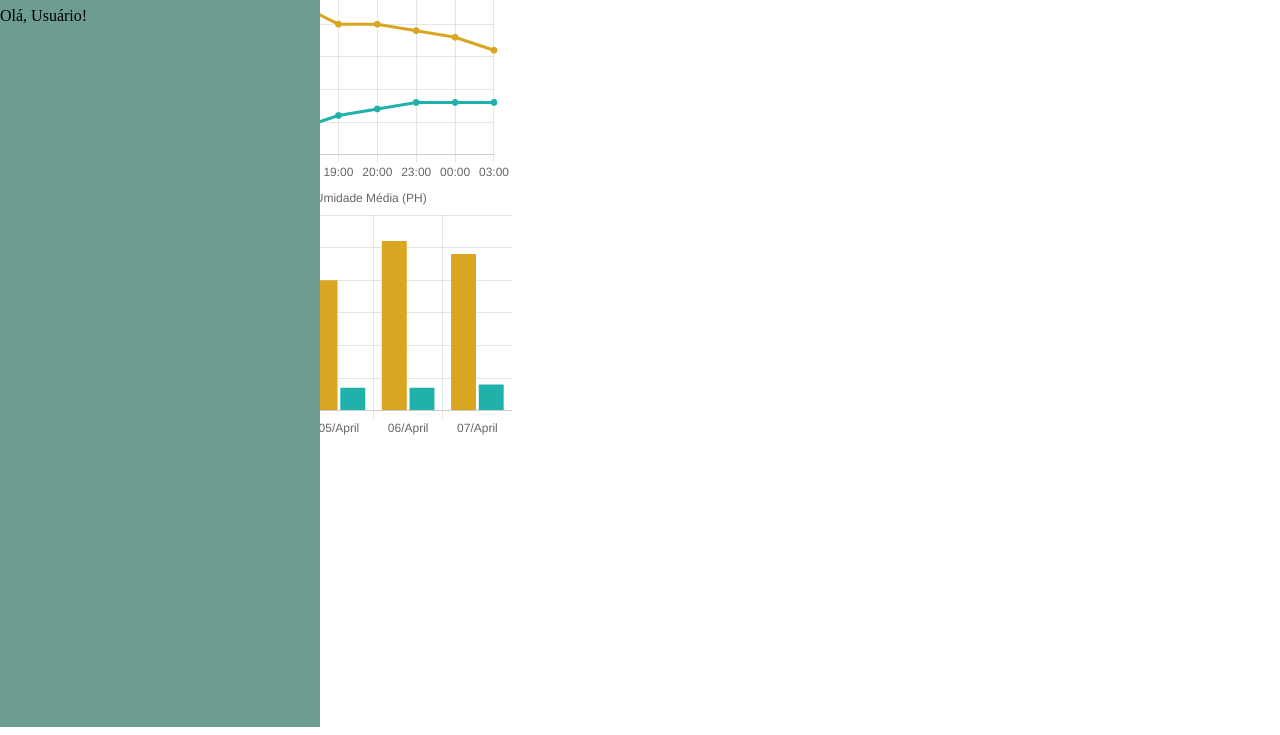
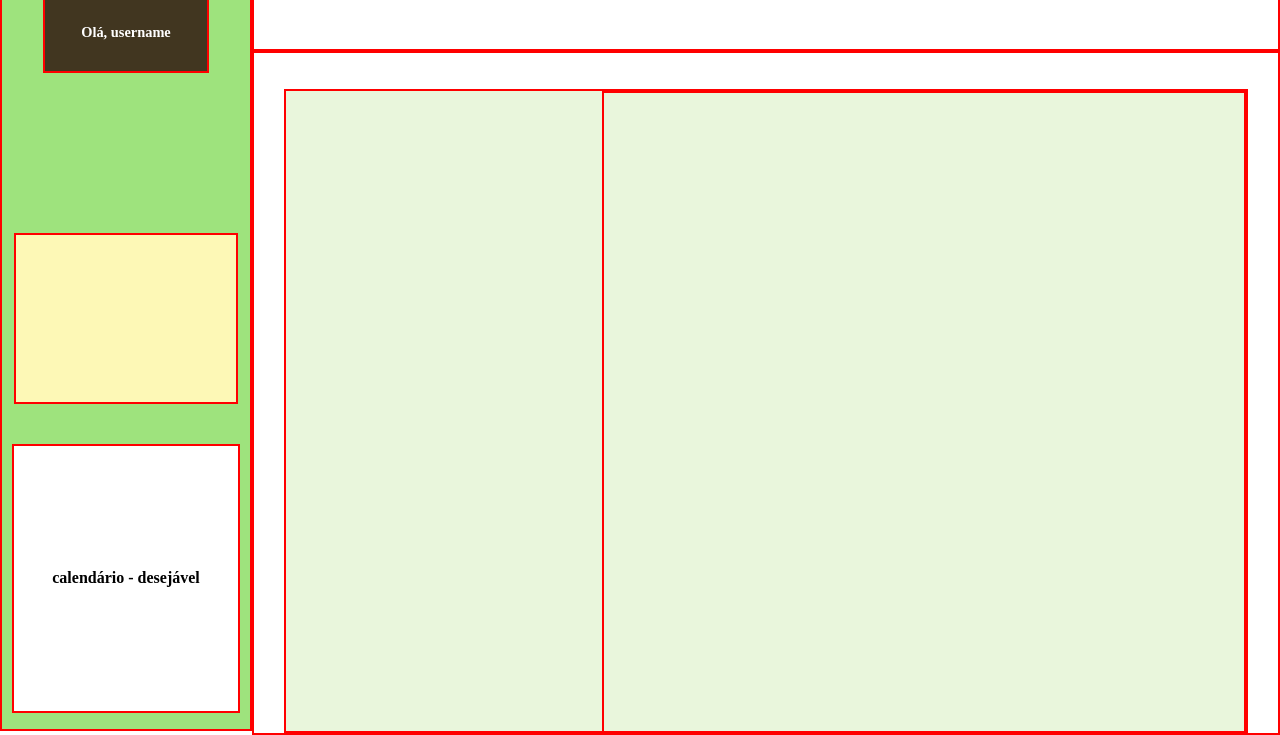
Before and after one commit to hessel-lu/pendrive-PI, a plain HTML site: page Dashboard/agrohCompany-dash.html in a window 1280 px wide. Shown: the part 73-808 px from the top of the page. Drawn offline with nearby package versions, Linux system fonts and the light colour scheme.

Commit message:
dash atualizada 21.04.22

```diff
--- a/Dashboard/Dashboard.html
+++ b/Dashboard/agrohCompany-dash.html
@@ -1,60 +1,69 @@
 <!DOCTYPE html>
-<html lang="pt">
+<html lang="pt-br">
 <head>
     <meta charset="UTF-8">
     <meta http-equiv="X-UA-Compatible" content="IE=edge">
     <meta name="viewport" content="width=device-width, initial-scale=1.0">
+
+    <link rel="shortcut icon" href="imagens/logo-agroh.png">
+
     <title>Movetech | Dashboard</title>
+
     <script src="https://cdn.jsdelivr.net/npm/chart.js"></script>
 
-    <style>
-        body {
-            margin: 0;
-            padding: 0;
-            display: flex;
-        }
-
-        .janela{
-
-        }
-
-        .header-left{
-            position: fixed;
-            top: 0;
-            left: 0;
-            height: 100vh;
-            width: 25%;
-            flex-direction: column;
-            justify-content: space-evenly;
-            align-items: center;
-            background-color: rgb(109, 156, 146)
-        }
-
-        .grafico1{
-            height: 40vh;
-            width:  40vw;
-            display: flex;
-            flex-direction: column;
-            justify-content: end;
-        }
-    </style>
+    <link rel="stylesheet" href="style-dash.css">
 </head>
 <body>
-    <div>
-      <div class="header-left">
-        <h1>MoveTech</h1>
 
-        <div>Olá, <span id="spanUsuario">Usuário!</span></div>
+  <div id="global" class="global-class">
+
+      <div id="header-left" class="header-left-class">
+
+        <div class="caixa-user-class">
+          <h2>Olá, username</h2>
+        </div>
+
+        <div class="caixa2-postIt-class"></div>
+
+        <div id="calendario" class="caixa3-calendario-class">
+          <h4>calendário - desejável</h4>
+        </div>
 
       </div>
-      <div>
-          <canvas id="canvasChartLine" class="grafico1"></canvas>
+
+      <div id="header-right">
+
+        <div id="nave-header-right" class="nave-header-right-class">
+            <img src="" alt="" style="height: 14vh">
+
+            <!-- <ul>
+                <li>mensagem</li>
+                <li>notificação</li>
+                <li>avatar</li>
+                <li>combo box</li>
+            </ul> -->
+        </div>
+
+        <div id="body-header-right" class="body-header-right-class">
+
+          <div id="body2-header-right" class="body2-header-right-class">
+
+            <div id="body3-header-right" class="body3-header-right-class">
+              <div>
+                  <!-- <canvas id="canvasChartLine" class="tamanhoGraficos-class"></canvas> -->
+              </div>
+
+              <div>
+                  <!-- <canvas id="canvasChartBar"  class="tamanhoGraficos-class"></canvas> -->
+              </div>
+            </div>
+
+          </div>
+
+        </div>
+
       </div>
-
-      <div>
-          <canvas id="canvasChartBar" class="grafico1"></canvas>
-      </div>
-    </div>
+  </div>
 </body>
 </html>
 
--- /dev/null
+++ b/Dashboard/style-dash.css
@@ -0,0 +1,106 @@
+body {
+    margin: 0;
+    padding: 0;
+    display: flex;
+}
+
+.tamanhoGraficos-class {
+    /* height: 10vh;
+    width:  10vw; */
+    display: flex;
+    background-color: #fff;
+    /* border: 2px solid red; */
+}
+
+.global-class {
+    display: flex;
+    width: 100vw;
+}
+
+.header-left-class {
+    height: 100vh;
+    width: 20vw;
+    background-color: #9ee37d;
+    display: flex;
+    flex-direction: column;
+    align-items: center;
+    border: 2px solid red;
+}
+
+.caixa-user-class {
+    height: 10vh;
+    width: 65%;
+    display: flex;
+    font-size: 60%;
+    margin-top: 8vh;
+    margin-bottom: 20vh;
+    align-items: center;
+    justify-content: center;
+    color: #ffff    ;
+    background-color: #413620;
+    border: 2px solid red;
+}
+
+.caixa2-postIt-class {
+    height: 22vh;
+    width: 89%;
+    display: flex;
+    margin-bottom: 5vh;
+    align-items: center;
+    justify-content:center;
+    background-color: #fdf8b6;
+    border: 2px solid red;
+}
+
+.caixa3-calendario-class{
+    height: 35vh;
+    width: 90%;
+    display: flex;
+    margin-bottom: 2vh;
+    align-items: center;
+    justify-content:center;
+    background-color: #fff;
+    border: 2px solid red;
+}
+.header-right-class {
+    height: 100vh;
+    width: 80vw;
+    display: flex;
+    border: 2px solid red;
+}
+
+.nave-header-right-class {
+    height: 15vh;
+    width: 80vw;
+    display: flex;
+    /* justify-content: space-between; */
+    /* list-style: none; */
+    border: 2px solid red;
+}
+
+.body-header-right-class {
+    height: 85vh;
+    width: 80vw;
+    display: flex;
+    justify-content: center;
+    align-items: flex-end;
+    border: 2px solid red;
+}
+
+.body2-header-right-class {
+    height: 80vh;
+    width: 75vw;
+    display: flex;
+    justify-content: flex-end;
+    background-color: #E9F6DC;
+    border: 2px solid red;
+}
+
+.body3-header-right-class {
+    height: 80vh;
+    width: 50vw;
+    display: flex;
+    justify-content: center;
+    flex-direction: column;
+    border: 2px solid red;
+}
```
